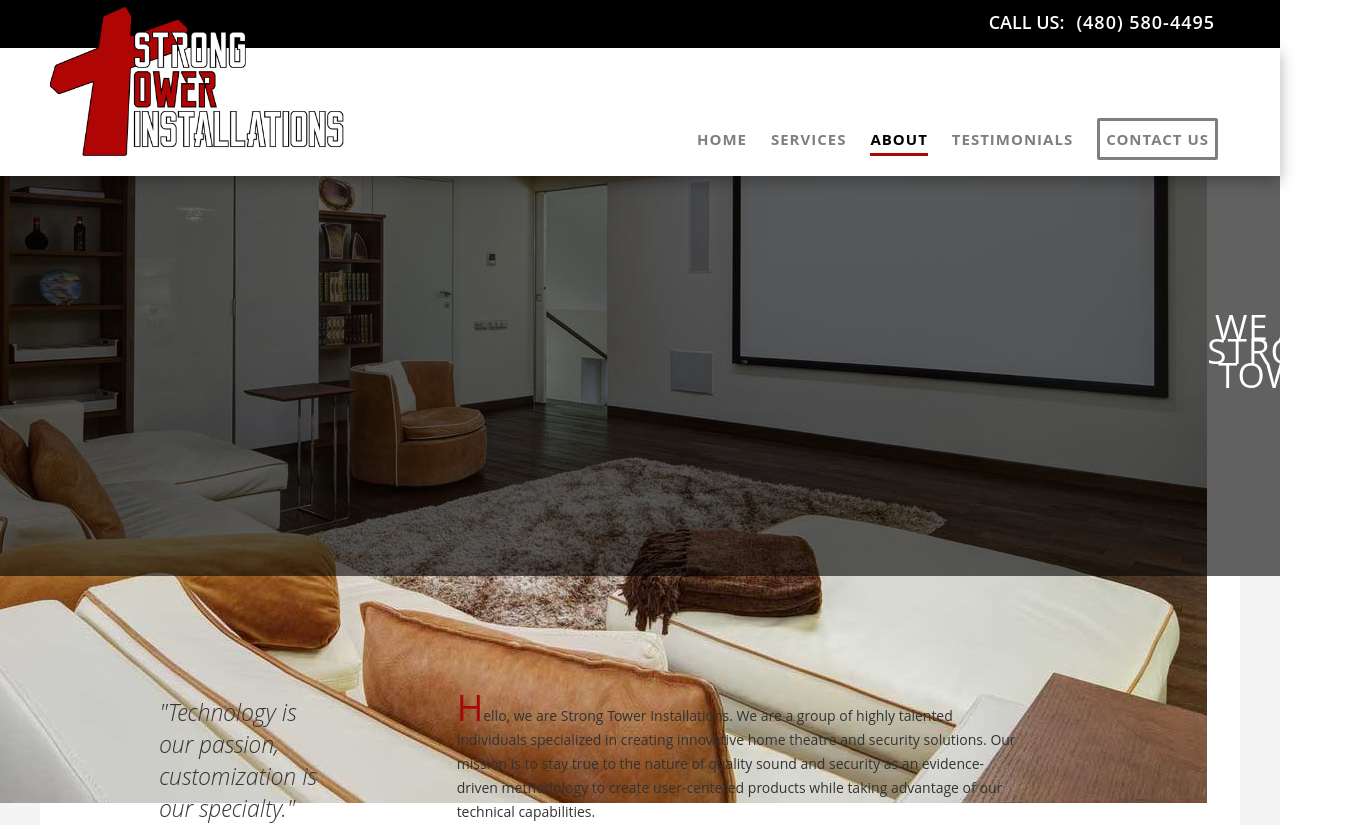
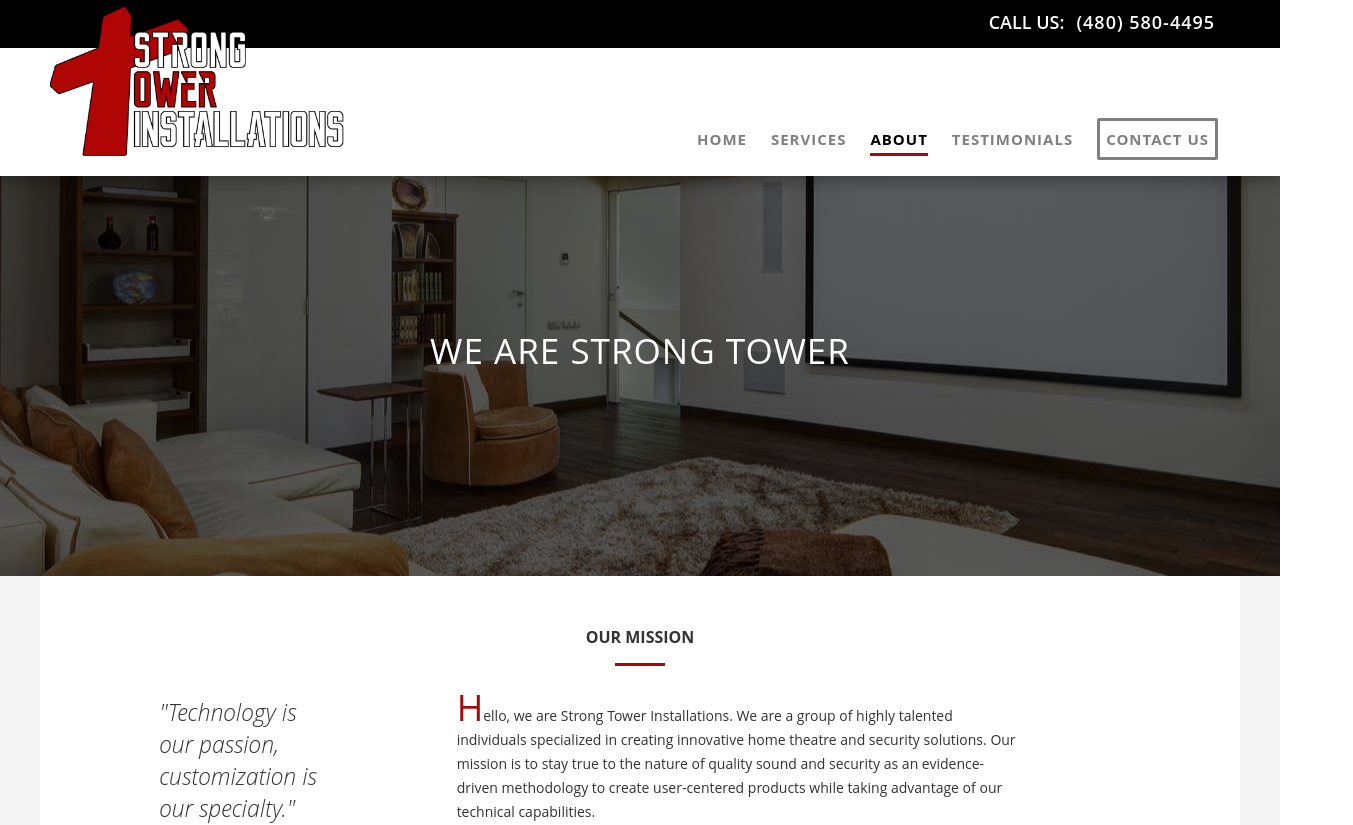
Before and after one commit to ajwehunt/st-installations, a Vue app: page /about in a window 1280 px wide. Shown: the top 825 px of the page, 1353 px wide, since content can reach past the window. Built offline with nearby package versions, Linux system fonts and the light colour scheme.

Commit message:
Change banner image to background style

```diff
--- a/src/components/Banner.vue
+++ b/src/components/Banner.vue
@@ -1,12 +1,12 @@
 <template>
-  <section class='banner'>
-    <img :id="data.id"
-      :src="data.image.src"
-      :alt="data.image.alt"
+  <div class='banner'>
+    <div class="img"
+      :id="data.id"
+      :style="{ backgroundImage: `url('${data.image.src}')`}"
     />
     <div class="banner-filter"></div>
     <h1>{{ data.text }}</h1>
-  </section>
+  </div>
 </template>
 
 <script>
@@ -16,14 +16,16 @@ export default {
 };
 </script>
 
-<style lang="less" scoped>
+<style lang="less">
 .banner {
+  position: relative;
   display: flex;
   justify-content: center;
   align-items: center;
   height: 400px;
   text-align: center;
-}
+  overflow: hidden;
+  background-color: #000;
 
   .banner-filter {
     position: absolute;
@@ -34,12 +36,9 @@ export default {
     background-color: rgba(0, 0, 0, 0.6);
   }
 
-.banner,
-.banner .container {
-  position: relative;
-}
-
   h1 {
+    position: absolute;
+    align-self: center;
     z-index: 1;
     font-size: 30px;
     margin-bottom: 50px;
@@ -47,8 +46,18 @@ h1 {
     letter-spacing: 1px;
   }
 
+  .img {
+    height: 100%;
+    width: 100%;
+    max-width: 1600px;
+    background-size: cover;
+    background-position: center;
+    background-repeat: no-repeat;
+  }
+}
+
 @media only screen and (min-width: 992px) {
-  h1 {
+  .banner h1 {
     font-size: 35px;
   }
 }
--- a/src/services/content.js
+++ b/src/services/content.js
@@ -17,8 +17,8 @@ export default {
     },
     services: {
       banner: {
+        id: "services-img",
         text: "WE LOVE WHAT WE DO",
-        id: "services-img",
         image: {
           src: require("../assets/banners/main_services.jpg"),
           alt: ""
@@ -107,8 +107,8 @@ export default {
     },
     about: {
       banner: {
+        id: "about-img",
         text: "WE ARE STRONG TOWER",
-        id: "about-img",
         image: {
           src: require("../assets/stocks/hometheatre_1.jpg"),
           alt: ""
@@ -134,8 +134,8 @@ export default {
     },
     testimonials: {
       banner: {
+        id: "testimonials-img",
         text: "WHAT PEOPLE ARE SAYING",
-        id: "testimonials-img",
         image: {
           src: require("../assets/stocks/hometheatre_1.jpg"),
           alt: ""
```
Lines whose indentation alone changed are shown as unchanged.
